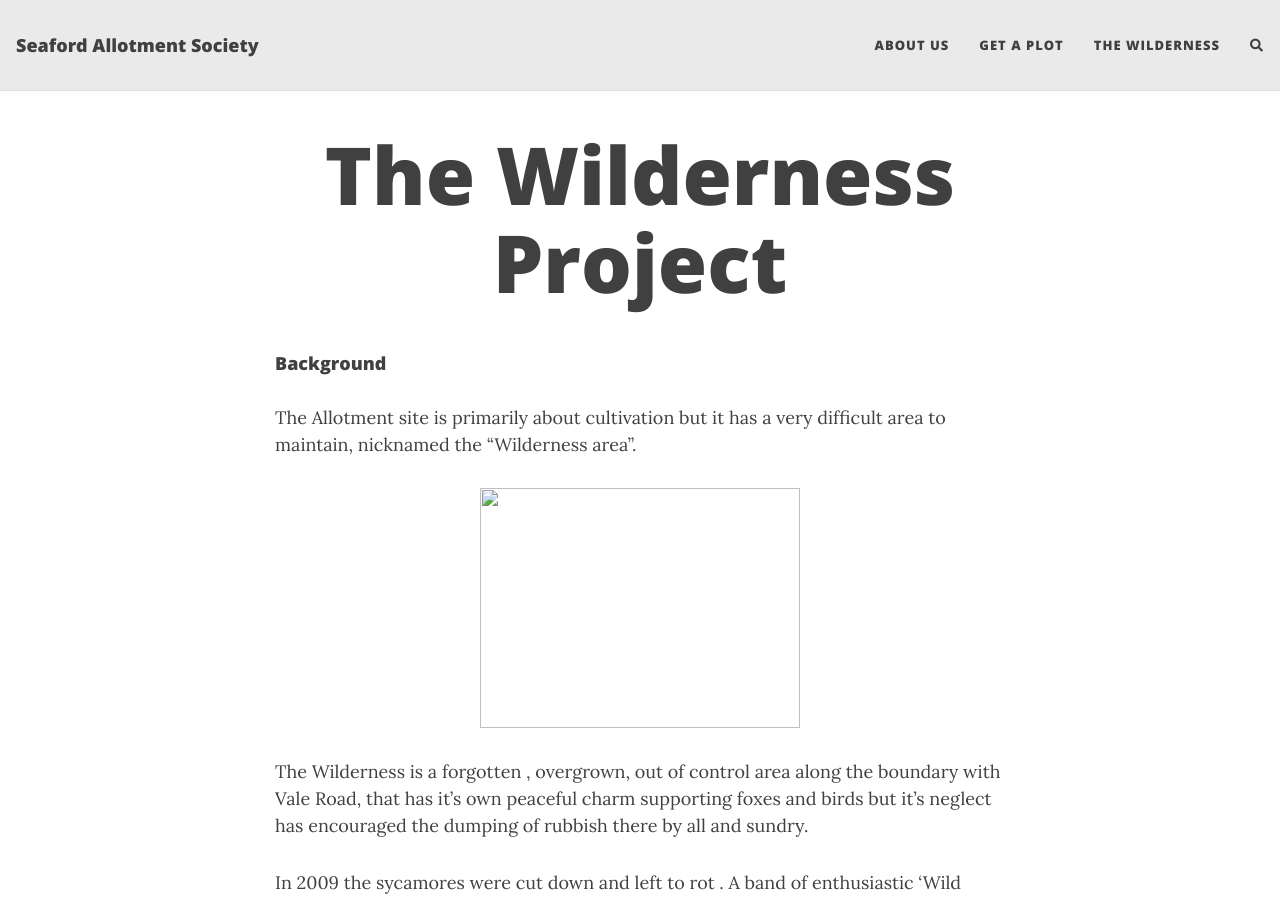
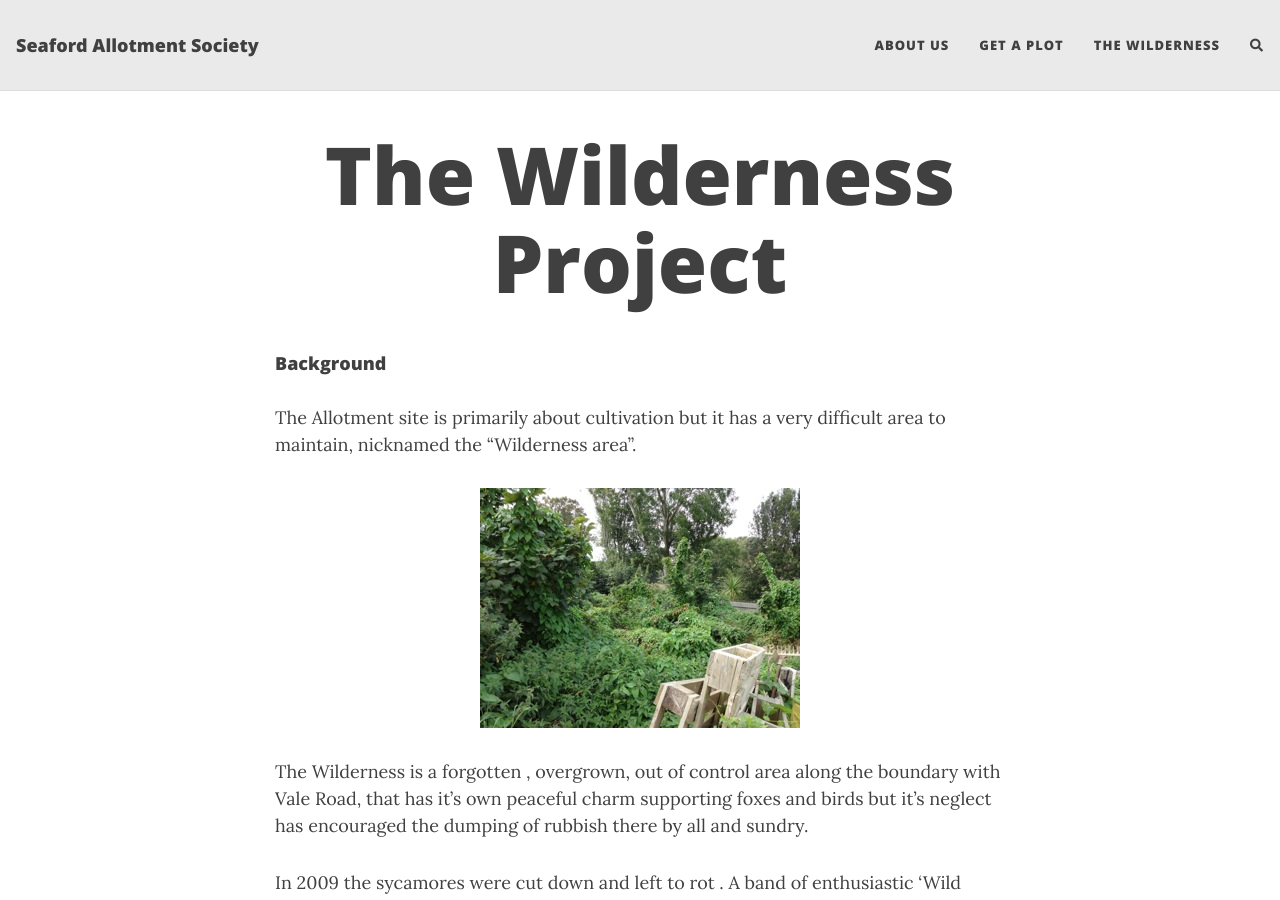
Before and after one commit to Croftie48/salg.github.io, a Jekyll site: the page built from wilderness.md, in a window 1280 px wide and 900 px high. Built offline with Jekyll 4.4.1, drawn with Linux system fonts in a browser that asks for light colours; nearby versions of some CDN libraries; our own code applies the rules of GitHub Pages for plain Markdown files; comment, search, counter and statistics services are not loaded.

Commit message:
Update wilderness.md

```diff
--- a/wilderness.md
+++ b/wilderness.md
@@ -8,7 +8,7 @@ title: The Wilderness Project
 The Allotment site is primarily about cultivation but it has a very difficult area to maintain, nicknamed the "Wilderness area".
 
 <p align="center">
-  <img width="320" height="240" src="https://croftie48.github.io/seaford_allotments.github.io/assets/img/wilderness1.jpeg">
+  <img width="320" height="240" src="https://croftie48.github.io/salg.github.io/assets/img/wilderness1.jpeg">
 </p>
 
 The Wilderness is a forgotten , overgrown, out of control area along the boundary with Vale Road, that has it's own peaceful charm supporting foxes and birds but it's neglect has encouraged the dumping of rubbish there by all and sundry.
@@ -18,11 +18,11 @@ In 2009 the sycamores were cut down and left to rot . A band of enthusiastic ‘
 A project to revive this area was undertaken in earnest in 2015 culminating in the acquirement of Lottery & Town Council funding.
 
 <p align="center">
-  <img width="320" height="240" src="https://croftie48.github.io/seaford_allotments.github.io/assets/img/wilderness2.jpg">
+  <img width="320" height="240" src="https://croftie48.github.io/salg.github.io/assets/img/wilderness2.jpg">
 </p>
 
 <p align="center">
-  <img width="320" height="240" src="https://croftie48.github.io/seaford_allotments.github.io/assets/img/wilderness3.jpg">
+  <img width="320" height="240" src="https://croftie48.github.io/salg.github.io/assets/img/wilderness3.jpg">
 </p>
 
 #### Wilderness Update and Compost Loo Plan
@@ -50,11 +50,11 @@ David Bramley ( Hut Manager ) and Carol are continuing to clear the final area o
 The area behind the hut will get a prune soon where the overgrown memorial garden needs clearing and the Compost Loo will be sited.
 
 <p align="center">
-  <img width="320" height="240" src="https://croftie48.github.io/seaford_allotments.github.io/assets/img/loo1.jpeg">
+  <img width="320" height="240" src="https://croftie48.github.io/salg.github.io/assets/img/loo1.jpeg">
 </p>
 
 <p align="center">
-  <img width="320" height="240" src="https://croftie48.github.io/seaford_allotments.github.io/assets/img/loo2.jpeg">
+  <img width="320" height="240" src="https://croftie48.github.io/salg.github.io/assets/img/loo2.jpeg">
 </p>
 
 Autumn/Winter 2015: a mini digger and landscape contractor root out all remaining sycamores stumps and brambles etc and level the wilderness area properly.
```
